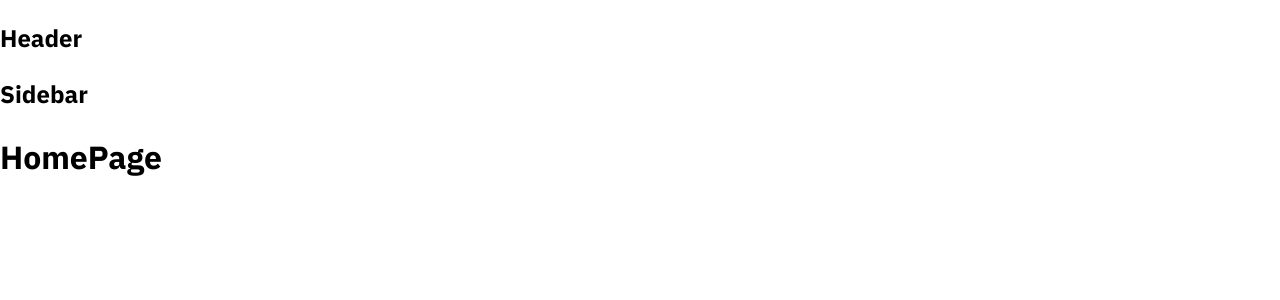
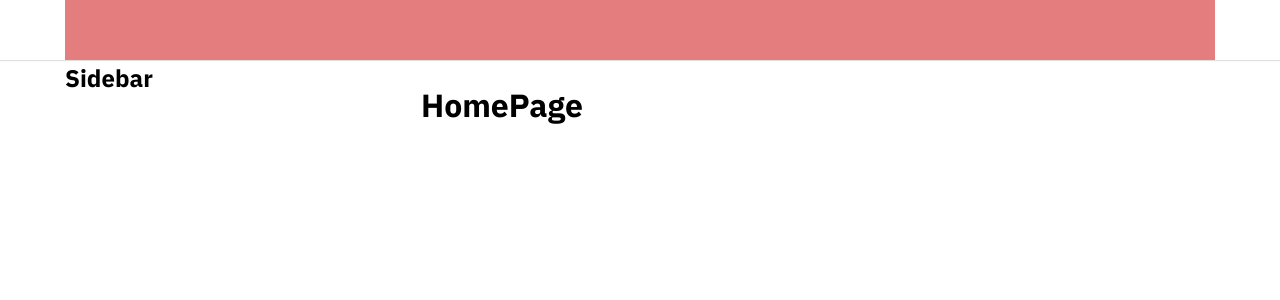
Before and after one commit to ngocqui160116/tiktok, a React (Create React App) app: page / in a window 1280 px wide. Shown: the top 300 px of the page. Built offline with nearby package versions, Linux system fonts and the light colour scheme.

Commit message:
Default layout

```diff
--- a/package.json
+++ b/package.json
@@ -6,6 +6,7 @@
     "@testing-library/jest-dom": "^5.16.4",
     "@testing-library/react": "^13.3.0",
     "@testing-library/user-event": "^13.5.0",
+    "classnames": "^2.3.1",
     "normalize.css": "^8.0.1",
     "react": "^18.2.0",
     "react-dom": "^18.2.0",
--- a/src/components/GlobalStyles/GlobalStyles.scss
+++ b/src/components/GlobalStyles/GlobalStyles.scss
@@ -3,9 +3,16 @@
 
 :root{
     --primary: #fe2c55;
+
+
+    //Default layout
+    --default-layout-header-height: 60px;
+    --default-layout-width: 1150px;
 }
 
 *{
+    margin: 0;
+    padding: 0;
     box-sizing: border-box;
 }
 
--- /dev/null
+++ b/src/components/Layout/DefaultLayout/DefaultLayout.module.scss
@@ -0,0 +1,13 @@
+.wrapper{
+    display: flex;
+    flex-direction: column;
+    align-items: center;
+
+}
+.container{
+    width: var(--default-layout-width);
+    display: flex;
+}
+.content{
+    flex: 1;
+}
--- /dev/null
+++ b/src/components/Layout/DefaultLayout/Sidebar/Sidebar.module.scss
@@ -0,0 +1,3 @@
+.wrapper{
+    width: 356px;
+}
--- a/src/components/Layout/DefaultLayout/Sidebar/index.js
+++ b/src/components/Layout/DefaultLayout/Sidebar/index.js
@@ -1,4 +1,11 @@
+import classNames from 'classnames/bind';
+import styles from './Sidebar.module.scss';
+
+const cx = classNames.bind(styles);
+
 function Sidebar(){
-    return <h2>Sidebar</h2>
+    return <aside className = {cx('wrapper')}>
+        <h2>Sidebar</h2>
+    </aside>
 }
 export default Sidebar;
--- a/src/components/Layout/DefaultLayout/index.js
+++ b/src/components/Layout/DefaultLayout/index.js
@@ -1,13 +1,18 @@
+import classNames from 'classnames/bind';
 import Header from "~/components/Layout/components/Header";
+import styles from './DefaultLayout.module.scss'
 import Sidebar from "./Sidebar";
+
+
+const cx = classNames.bind(styles)
 
 function DefaultLayout({children}){
     return (
-        <div>
+        <div className = {cx('wrapper')}>
             <Header />
-            <div className = 'container'>
+            <div className = {cx('container')} >
                 <Sidebar />
-                <div className = 'content'>{children}</div>
+                <div className = {cx('content')}>{children}</div>
             </div>
         </div>
     )
--- a/src/components/Layout/HeaderOnly/index.js
+++ b/src/components/Layout/HeaderOnly/index.js
@@ -1,6 +1,6 @@
-import Header from "./Header";
+import Header from "~/components/Layout/components/Header";
 
-function DefaultLayout({children}){
+function HeaderOnly({children}){
     return (
         <div>
             <Header />
@@ -10,4 +10,4 @@
         </div>
     )
 }
-export default DefaultLayout;
+export default HeaderOnly;
--- /dev/null
+++ b/src/components/Layout/components/Header/Header.module.scss
@@ -0,0 +1,13 @@
+.wrapper{
+    width: 100%;
+    height: var(--default-layout-header-height);
+    box-shadow: 0px 1px 1px rgb(0 0 0 / 12%);
+    display: flex;
+    justify-content: center;
+}
+
+.inner{
+    height: 100%;
+    width: var(--default-layout-width);
+    background-color: rgb(228, 125, 125);
+}
--- a/src/components/Layout/components/Header/index.js
+++ b/src/components/Layout/components/Header/index.js
@@ -1,4 +1,14 @@
+import classNames from 'classnames/bind';
+import styles from './Header.module.scss';
+
+const cx = classNames.bind(styles);
+
 function Header(){
-    return <h2>Header</h2>
+    return (
+        <header className= {cx('wrapper')} >
+            <div className={cx('inner')}>
+
+            </div>
+        </header>)
 }
 export default Header;
```
Also changed, not shown: 1 other file (tests, documents, lock files or other folders).
